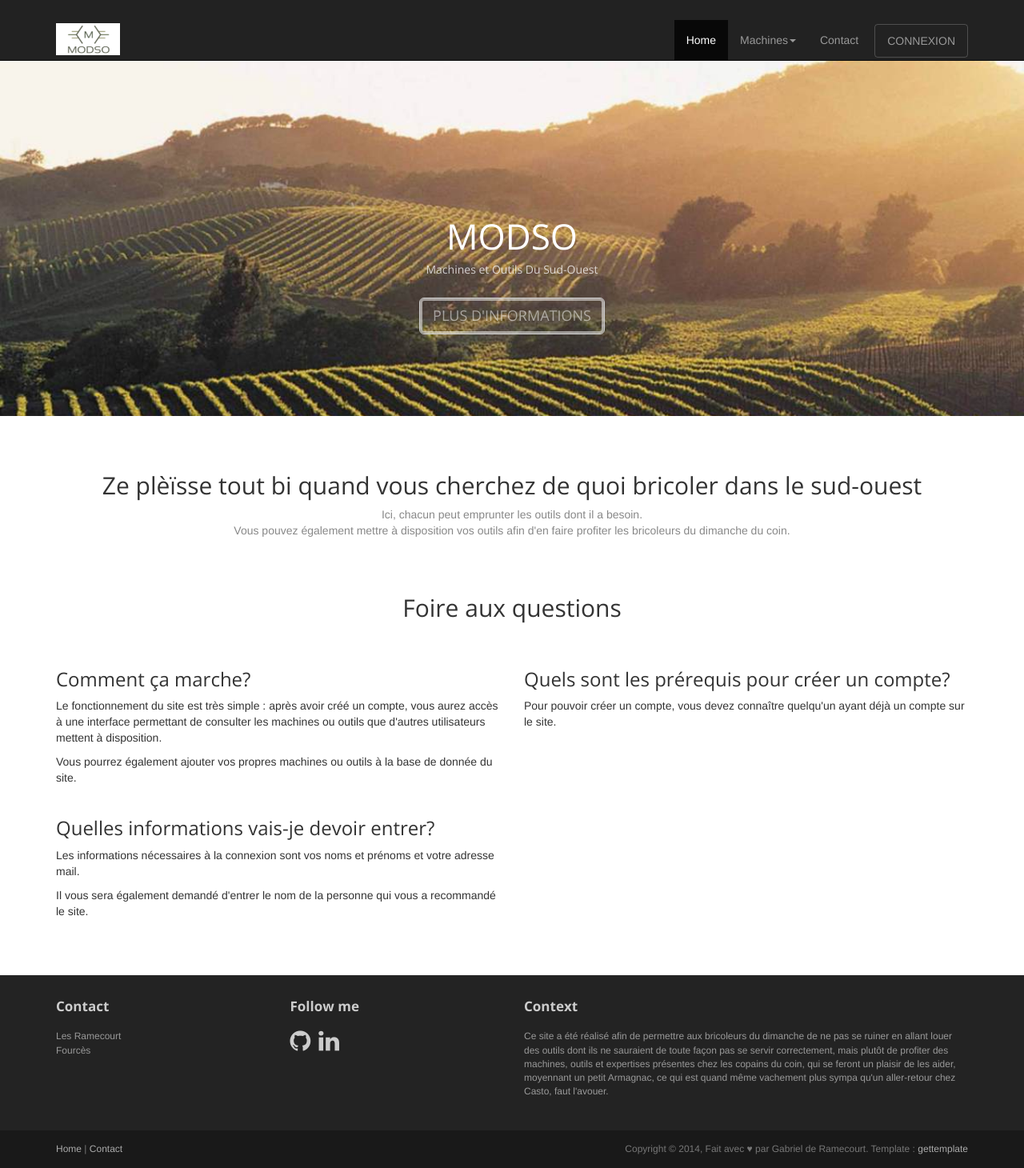
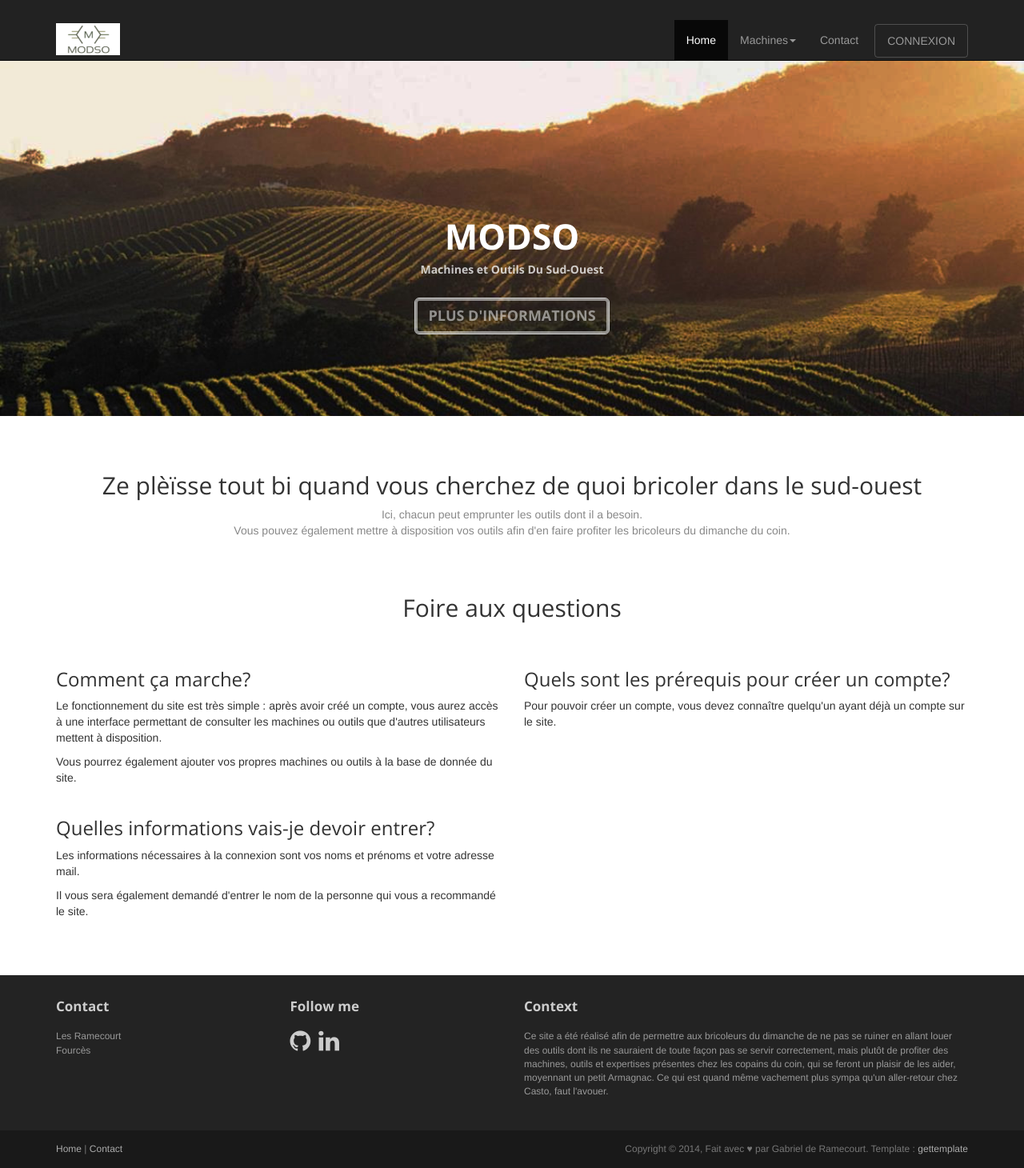
Before and after one commit to Gabouch/modso2, a Django app: page / in a window 1280 px wide. Shown: the whole page at 80% size. Run offline with Django 3.2, Linux system fonts and the light colour scheme; some libraries are stand-ins or nearby versions.

Commit message:
Modification du header

```diff
--- a/gestionMachines/templates/gestionMachines/footer.html
+++ b/gestionMachines/templates/gestionMachines/footer.html
@@ -27,7 +27,7 @@
                 <div class="col-md-6 widget">
                     <h3 class="widget-title">Context</h3>
                     <div class="widget-body">
-                        <p>Ce site a été réalisé afin de permettre aux bricoleurs du dimanche de ne pas se ruiner en allant louer des outils dont ils ne sauraient de toute façon pas se servir correctement, mais plutôt de profiter des machines, outils et expertises présentes chez les copains du coin, qui se feront un plaisir de les aider, moyennant un petit Armagnac, ce qui est quand même vachement plus sympa qu'un aller-retour chez Casto, faut l'avouer.</p>
+                        <p>Ce site a été réalisé afin de permettre aux bricoleurs du dimanche de ne pas se ruiner en allant louer des outils dont ils ne sauraient de toute façon pas se servir correctement, mais plutôt de profiter des machines, outils et expertises présentes chez les copains du coin, qui se feront un plaisir de les aider, moyennant un petit Armagnac. Ce qui est quand même vachement plus sympa qu'un aller-retour chez Casto, faut l'avouer.</p>
                     </div>
                 </div>
 
--- a/gestionMachines/templates/gestionMachines/header.html
+++ b/gestionMachines/templates/gestionMachines/header.html
@@ -2,9 +2,9 @@
 <header id="head">
         <div class="container">
             <div class="row">
-                <h1 class="lead">MODSO</h1>
-                <p class="tagline">Machines et Outils Du Sud-Ouest</p>
-                <p><a href="#faq" class="btn btn-default btn-lg" role="button">PLUS D'INFORMATIONS</a> </p>
+                <h1 class="lead"><b>MODSO</b></h1>
+                <p class="tagline"><b>Machines et Outils Du Sud-Ouest</b></p>
+                <p><a href="#faq" class="btn btn-default btn-lg" role="button"><b>PLUS D'INFORMATIONS</b></a> </p>
             </div>
         </div>
     </header>
--- a/gestionMachines/templates/gestionMachines/intro.html
+++ b/gestionMachines/templates/gestionMachines/intro.html
@@ -4,6 +4,5 @@
     <p class="text-muted">
         Ici, chacun peut emprunter les outils dont il a besoin.<br>
         Vous pouvez également mettre à disposition vos outils afin d'en faire profiter les bricoleurs du dimanche du coin.
-
     </p>
 </div>
```
Also changed, not shown: gestionMachines/static/gestionMachines/images/bg_header (copie).jpg (added), gestionMachines/static/gestionMachines/images/bg_header.jpg.
